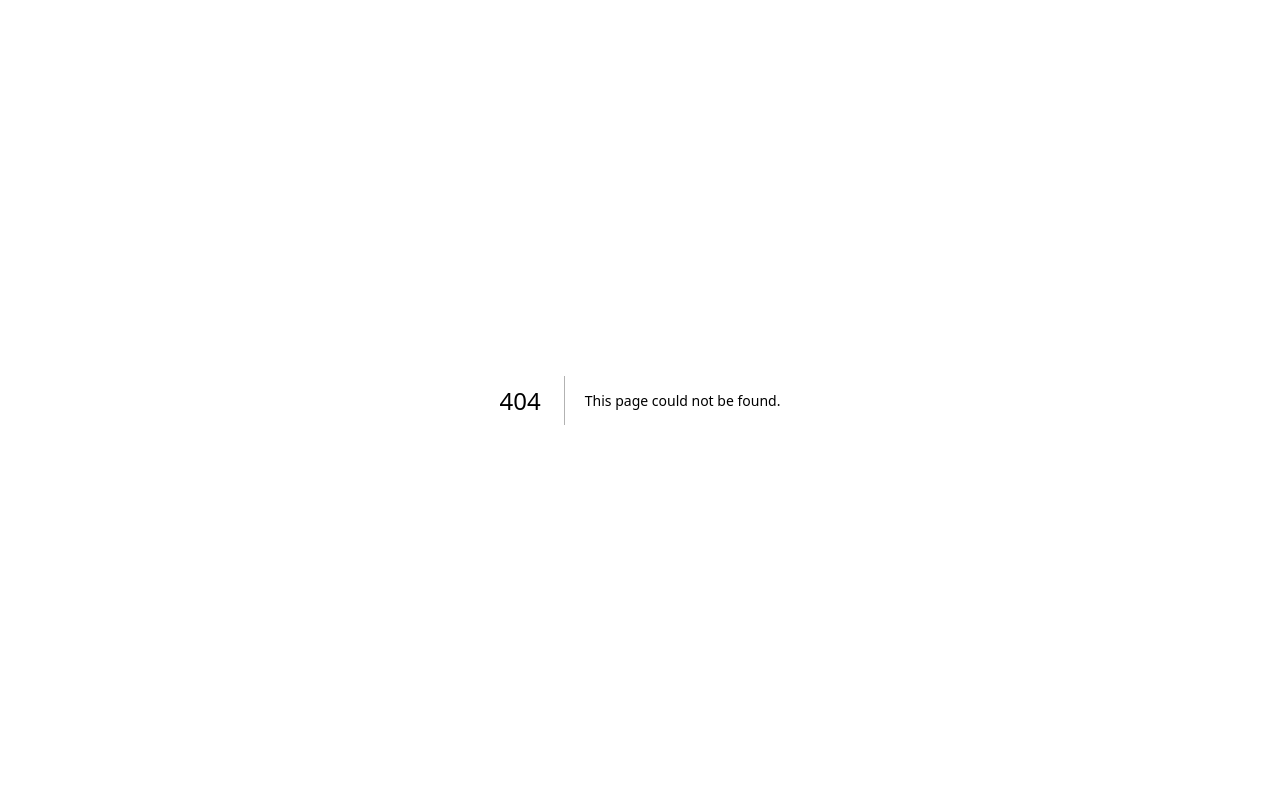
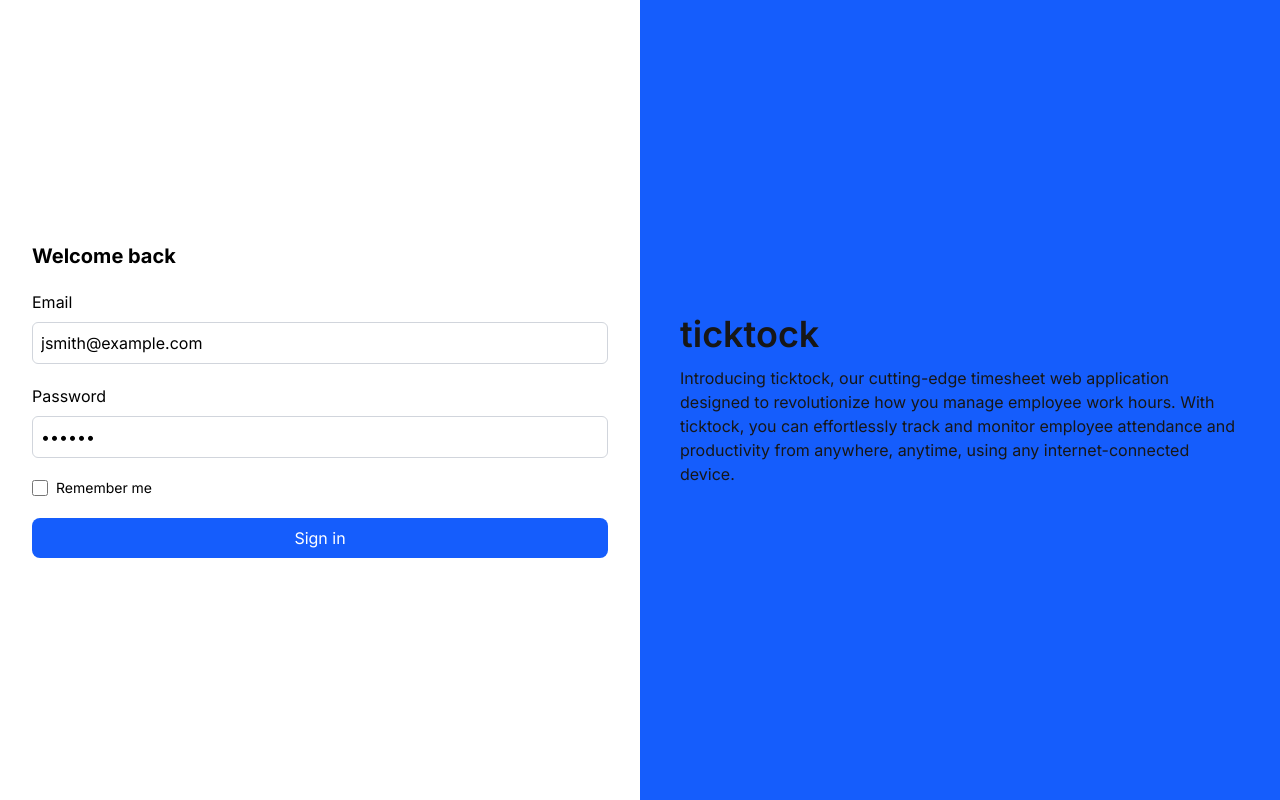
Before and after one commit to Manoj-Kumar-Munda/timesheet-assignment, a Next.js app: page /login in a window 1280 px wide. Before the commit this address had no page. Built offline with nearby package versions, Linux system fonts and the light colour scheme.

Commit message:
Add login form and page components for user authentication

```diff
--- /dev/null
+++ b/app/(auth)/login/login-form.tsx
@@ -0,0 +1,93 @@
+"use client";
+
+import { signIn } from "next-auth/react";
+import {  useSearchParams } from "next/navigation";
+import { useState } from "react";
+
+export function LoginForm() {
+  const [email, setEmail] = useState("jsmith@example.com");
+  const [password, setPassword] = useState("123456");
+  const [error, setError] = useState<string | null>(null);
+  const [isLoading, setIsLoading] = useState(false);
+  const searchParams = useSearchParams();
+
+  const callbackUrl = searchParams.get("callbackUrl") || "/";
+
+  const handleSubmit = async (e: React.FormEvent<HTMLFormElement>) => {
+    e.preventDefault();
+    setError(null);
+    setIsLoading(true);
+
+    try {
+      const result = await signIn("credentials", {
+        email,
+        password,
+        redirect: false,
+      });
+
+      if (result?.error) {
+        setError("Invalid username or password");
+        setIsLoading(false);
+      } else if (result?.ok) {
+        window.location.href = callbackUrl;
+      }
+    } catch (err) {
+      setError("An unexpected error occurred. Please try again.");
+      setIsLoading(false);
+    }
+  };
+
+  return (
+    <div className="bg-white basis-1/2 flex items-center justify-center text-black">
+      <div className="max-w-xl w-full flex flex-col gap-5">
+        <h2 className="font-bold text-xl">Welcome back</h2>
+        <form className="flex flex-col gap-5" onSubmit={handleSubmit}>
+          <div className="flex flex-col gap-2">
+            <label htmlFor="email">Email</label>
+            <input
+              className="w-full border p-2 rounded-md border-gray-300 focus:outline-none focus:ring-1 focus:ring-gray-500 focus:border-gray-500 transition-all duration-300"
+              type="email"
+              id="email"
+              name="email"
+              required
+              value={email}
+              onChange={(e) => setEmail(e.target.value)}
+            />
+          </div>
+          <div className="flex flex-col gap-2">
+            <label htmlFor="password">Password</label>
+            <input
+              className="w-full border p-2 rounded-md border-gray-300 focus:outline-none focus:ring-1 focus:ring-gray-500 focus:border-gray-500 transition-all duration-300"
+              type="password"
+              id="password"
+              name="password"
+              required
+              value={password}
+              onChange={(e) => setPassword(e.target.value)}
+            />
+          </div>
+
+          <div className="flex items-center gap-2">
+            <input
+              type="checkbox"
+              id="remember"
+              name="remember"
+              className="w-4 h-4 rounded-md border bg-gray-300 border-gray-300 accent-blue-600"
+            />
+            <label htmlFor="remember" className="text-sm">
+              Remember me
+            </label>
+          </div>
+          {error && <p className="text-red-500">{error}</p>}
+          <button
+            type="submit"
+            className="bg-blue-600 text-white p-2 rounded-lg disabled:opacity-50"
+            disabled={isLoading}
+          >
+            {isLoading ? "Signing in..." : "Sign in"}
+          </button>
+        </form>
+      </div>
+    </div>
+  );
+}
--- /dev/null
+++ b/app/(auth)/login/page.tsx
@@ -0,0 +1,20 @@
+import { LoginForm } from "./login-form";
+
+export default function LoginPage() {
+  return (
+    <div className="min-h-screen w-full h-full flex">
+      <LoginForm />
+
+      <div className="bg-blue-600  basis-1/2  flex-col justify-center gap-3 px-10 hidden md:flex">
+        <h1 className="text-4xl font-semibold">ticktock</h1>
+        <p className="leading-normal">
+          Introducing ticktock, our cutting-edge timesheet web application
+          designed to revolutionize how you manage employee work hours. With
+          ticktock, you can effortlessly track and monitor employee attendance
+          and productivity from anywhere, anytime, using any internet-connected
+          device.
+        </p>
+      </div>
+    </div>
+  );
+}
```
